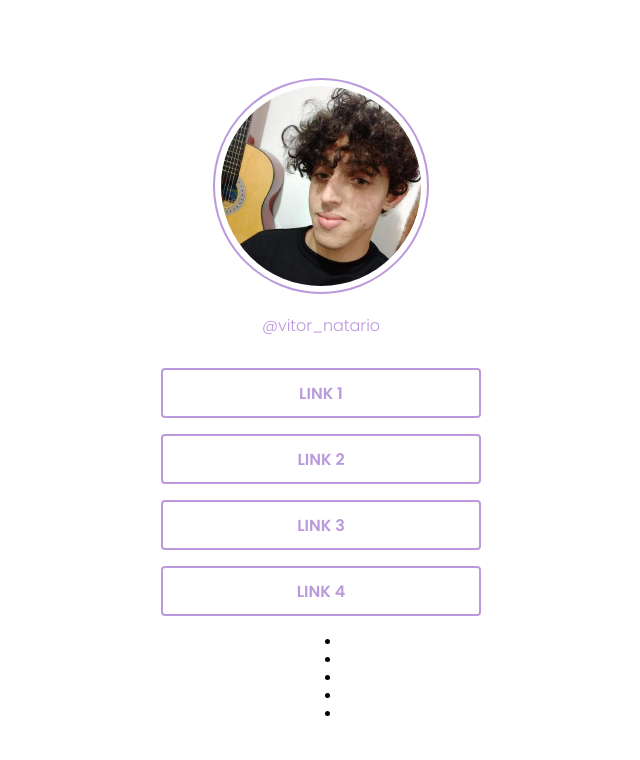
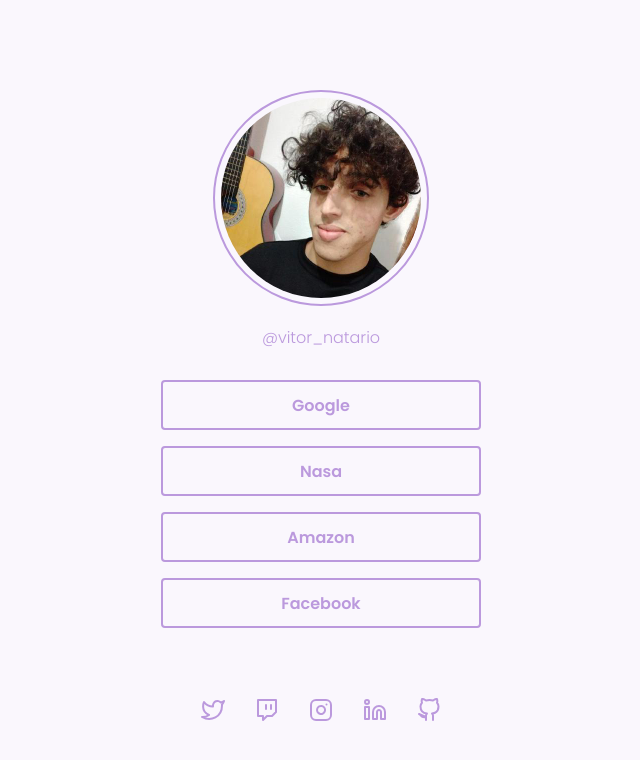
Before and after one commit to VNatario/rocketNews, a plain HTML site: page index.html in a window 1280 px wide. Shown: the whole page, without its empty margins (327-967 px from the left). Drawn offline with Linux system fonts and the light colour scheme; a web font is replaced by a local one.

Commit message:
Finalizando desafio rocket

```diff
--- a/index.html
+++ b/index.html
@@ -22,42 +22,40 @@
       </div>
 
       <div class="links">
-        <a href="https://github.com/VNatario" target="_blank"
-          ><button>LINK 1</button></a
+        <a href="https://www.google.com/" target="_blank"
+          ><button>Google</button></a
         >
-        <a href=""><button>LINK 2</button></a>
-        <a href=""><button>LINK 3</button></a>
-        <a href=""><button>LINK 4</button></a>
+        <a href="https://www.nasa.gov/" target="_blank"
+          ><button>Nasa</button></a
+        >
+        <a href="https://www.amazon.com.br/" target="_blank"
+          ><button>Amazon</button></a
+        >
+        <a href="https://www.facebook.com/VNatario/" target="_blank"
+          ><button>Facebook</button></a
+        >
       </div>
 
       <div class="medias">
-        <ul>
-          <li>
-            <a href="">
-              <img src="" alt="" />
-            </a>
-          </li>
-          <li>
-            <a href="">
-              <img src="" alt="" />
-            </a>
-          </li>
-          <li>
-            <a href="">
-              <img src="" alt="" />
-            </a>
-          </li>
-          <li>
-            <a href="">
-              <img src="" alt="" />
-            </a>
-          </li>
-          <li>
-            <a href="">
-              <img src="" alt="" />
-            </a>
-          </li>
-        </ul>
+        <a href="https://twitter.com/" target="_blank">
+          <img src="./assets/twitter.svg" alt="Twitter logo" />
+        </a>
+
+        <a href="https://www.twitch.tv/" target="_blank">
+          <img src="./assets/twitch.svg" alt="Twitch logo" />
+        </a>
+
+        <a href="https://www.instagram.com/vitor_natario/" target="_blank">
+          <img src="./assets/instagram.svg" alt="Instagram logo" />
+        </a>
+
+        <a href="https://www.linkedin.com/in/vitor-n-02a556b6/" target="_blank">
+          <img src="./assets/linkedin.svg" alt="Linkedin logo" />
+        </a>
+
+        <a href="https://github.com/VNatario" target="_blank">
+          <img src="./assets/github.svg" alt="Github logo" />
+        </a>
       </div>
     </div>
   </body>
--- a/style.css
+++ b/style.css
@@ -1,10 +1,15 @@
+:root {
+    --body-bg-color: #FAF7FD;
+    --purple: #BB99DD;
+  }
+
 body {
 width: 100vw;
 height: 100vh;
 display: flex;
 align-items: center;
 justify-content: center;
-
+background-color: var(--body-bg-color);
 }
 
 .wrapper {
@@ -24,7 +29,7 @@ justify-content: center;
     width: 200px;
     border-radius: 50%;
     padding: 6px;
-    border: 2px solid #BB99DD;
+    border: 2px solid var(--purple);
 }
 
 .instagram {
@@ -37,7 +42,7 @@ justify-content: center;
     font-style: normal;
     font-weight: 300;
     font-size: 16px;
-    color: #BB99DD;
+    color: var(--purple);
     text-decoration: none;
 }
 
@@ -45,12 +50,13 @@ justify-content: center;
     display: flex;
     flex-direction: column;
     gap: 16px;
+    margin-bottom: 70px;
 }
 
-.links button {
+.links  a button {
     width: 320px;
     height: 50px;
-    border: 2px solid #BB99DD;
+    border: 2px solid var(--purple);
     border-radius: 4px;
     background-color: transparent;
     text-decoration: none;
@@ -58,5 +64,11 @@ justify-content: center;
     font-style: normal;
     font-weight: 600;
     font-size: 16px;
-    color: #BB99DD;
+    color: var(--purple);
+    cursor: pointer;
 }
+
+.medias {
+    display: flex;
+    gap: 30px;
+}
```
